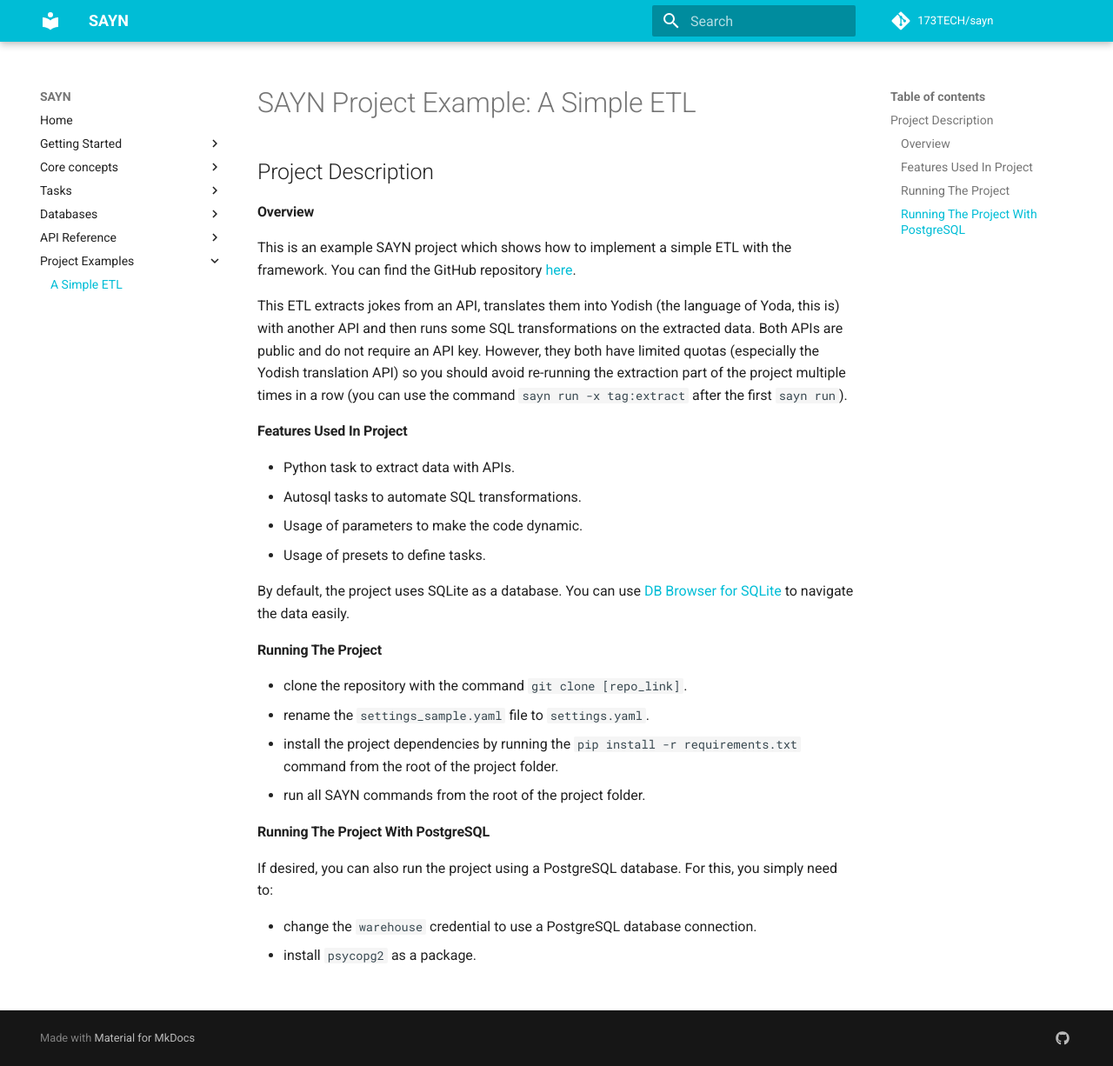
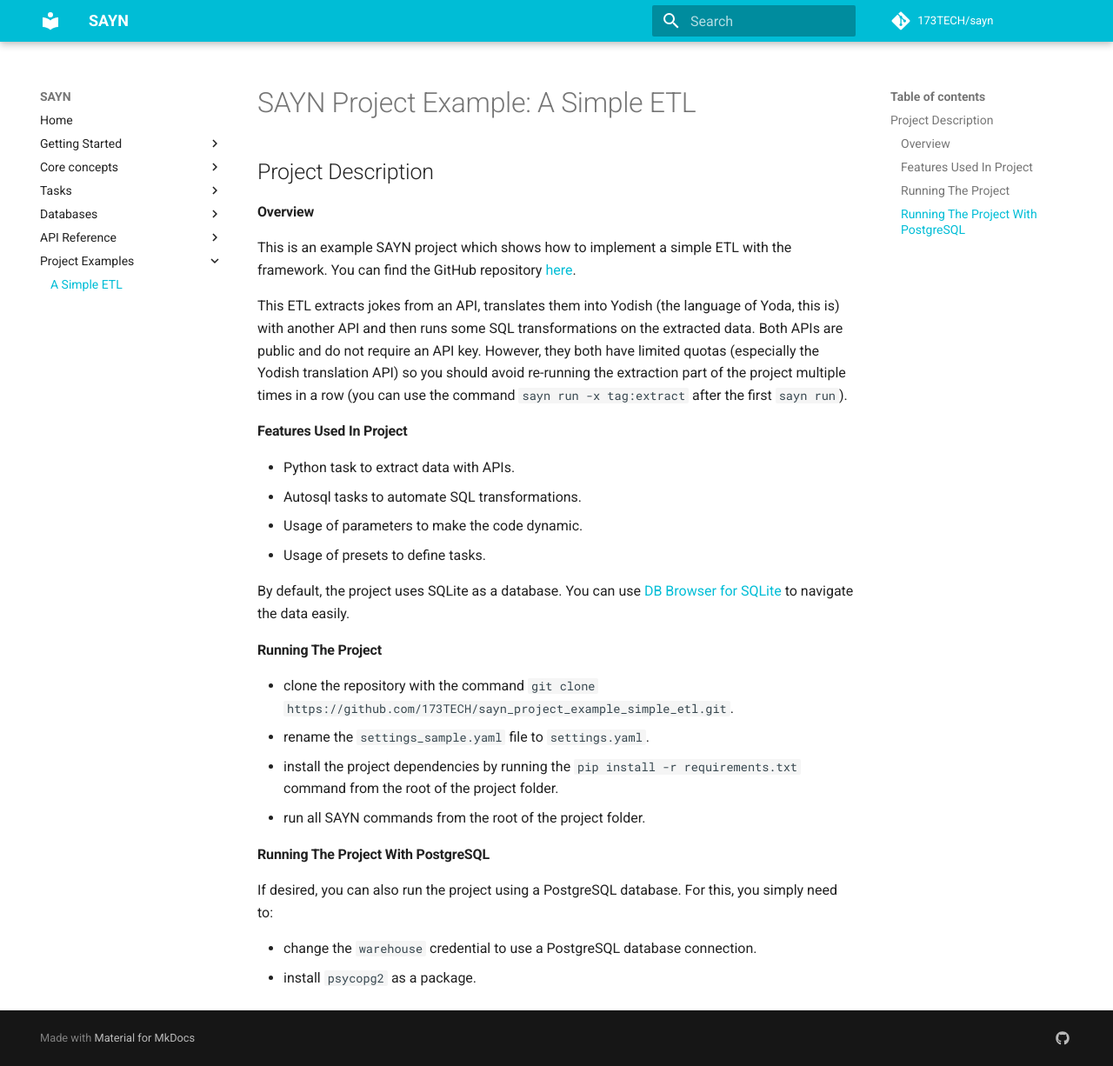
Before and after one commit to 173TECH/sayn, an MkDocs documentation site: the page built from docs/project_examples/simple_etl.md, in a window 1280 px wide and 1226 px high. Shown: the whole window at 87% size. Built offline with MkDocs 1.6.1 and Material for MkDocs 9.7.7, drawn with Linux system fonts in a browser that asks for light colours; comment, search, counter and statistics services are not loaded.

Commit message:
Added links to simple etl project example

```diff
--- a/docs/project_examples/simple_etl.md
+++ b/docs/project_examples/simple_etl.md
@@ -19,7 +19,7 @@ By default, the project uses SQLite as a database. You can use [DB Browser for S
 
 #### Running The Project
 
-* clone the repository with the command `git clone [repo_link]`.
+* clone the repository with the command `git clone https://github.com/173TECH/sayn_project_example_simple_etl.git`.
 * rename the `settings_sample.yaml` file to `settings.yaml`.
 * install the project dependencies by running the `pip install -r requirements.txt` command from the root of the project folder.
 * run all SAYN commands from the root of the project folder.
```
Also changed, not shown: other parts of docs/project_examples/simple_etl.md (+1 -1 lines).
